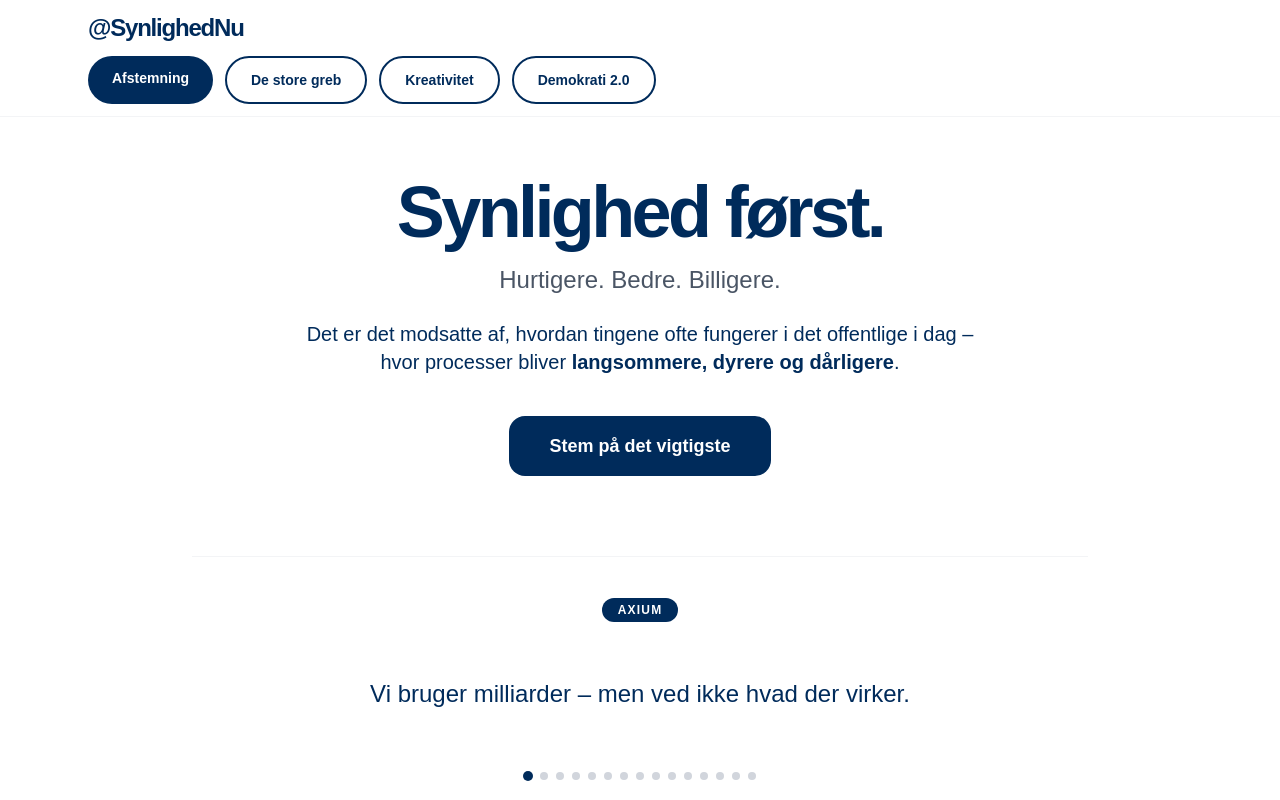
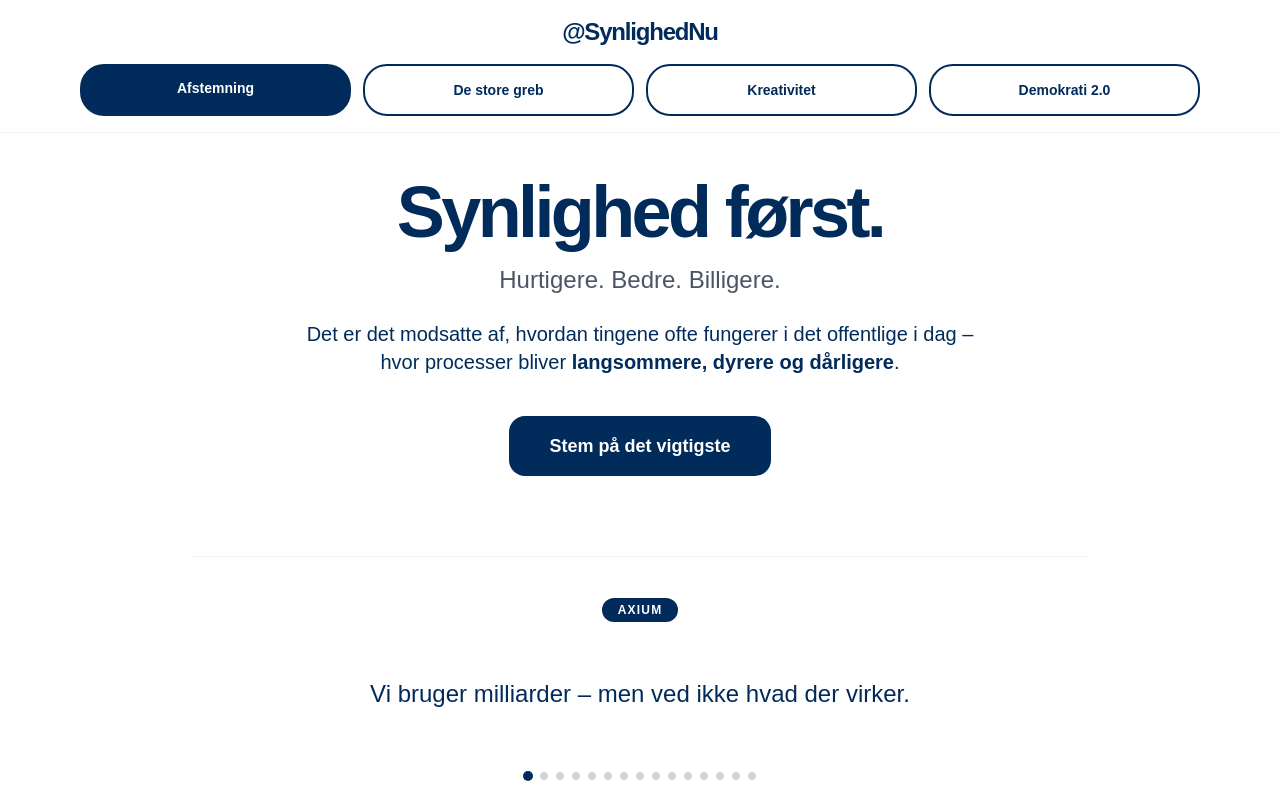
Before and after one commit to synlighed-nu/synlighed-nu-clean, a Next.js app: page / in a window 1280 px wide. Shown: the top 800 px of the page. Built offline with nearby package versions, Linux system fonts and the light colour scheme.

Commit message:
Update _Nav.tsx

```diff
--- a/app/components/_Nav.tsx
+++ b/app/components/_Nav.tsx
@@ -5,43 +5,40 @@ import React from 'react';
 export default function Nav() {
   return (
     <nav className="fixed top-0 left-0 right-0 bg-white/95 backdrop-blur-md z-50 border-b border-gray-100 print:hidden">
-      <div className="max-w-6xl mx-auto px-6 py-3">
+      <div className="max-w-6xl mx-auto px-4 py-4">
 
-        {/* @SynlighedNu som klikbart link */}
+        {/* @SynlighedNu */}
         <a
           href="https://x.com/SynlighedNu"
           target="_blank"
-          className="flex items-center justify-center sm:justify-start gap-2 text-2xl font-semibold tracking-tighter text-[#002B5B] hover:text-[#001B3D] transition-colors mb-3"
+          className="flex justify-center text-2xl font-semibold tracking-tighter text-[#002B5B] hover:text-[#001B3D] mb-4"
         >
-          <span>@SynlighedNu</span>
+          @SynlighedNu
         </a>
 
-        {/* Knapper */}
-        <div className="flex flex-wrap gap-3 justify-center sm:justify-start">
+        {/* Knapper – bedre mobil layout */}
+        <div className="grid grid-cols-2 sm:grid-cols-4 gap-3">
           <a
             href="#afstemning"
-            className="px-6 py-3 bg-[#002B5B] hover:bg-[#001B3D] text-white text-sm font-semibold rounded-3xl transition-colors flex-1 sm:flex-none text-center"
+            className="px-5 py-3.5 bg-[#002B5B] hover:bg-[#001B3D] text-white text-sm font-semibold rounded-3xl transition-colors text-center"
           >
             Afstemning
           </a>
-
           <a
             href="#de-store-greb"
-            className="px-6 py-3 bg-white border-2 border-[#002B5B] hover:bg-[#002B5B] hover:text-white text-[#002B5B] text-sm font-semibold rounded-3xl transition-colors flex-1 sm:flex-none text-center"
+            className="px-5 py-3.5 bg-white border-2 border-[#002B5B] hover:bg-[#002B5B] hover:text-white text-[#002B5B] text-sm font-semibold rounded-3xl transition-colors text-center"
           >
             De store greb
           </a>
-
           <a
             href="#kreativitet"
-            className="px-6 py-3 bg-white border-2 border-[#002B5B] hover:bg-[#002B5B] hover:text-white text-[#002B5B] text-sm font-semibold rounded-3xl transition-colors flex-1 sm:flex-none text-center"
+            className="px-5 py-3.5 bg-white border-2 border-[#002B5B] hover:bg-[#002B5B] hover:text-white text-[#002B5B] text-sm font-semibold rounded-3xl transition-colors text-center"
           >
             Kreativitet
           </a>
-
           <a
             href="#demokrati-2-0"
-            className="px-6 py-3 bg-white border-2 border-[#002B5B] hover:bg-[#002B5B] hover:text-white text-[#002B5B] text-sm font-semibold rounded-3xl transition-colors flex-1 sm:flex-none text-center"
+            className="px-5 py-3.5 bg-white border-2 border-[#002B5B] hover:bg-[#002B5B] hover:text-white text-[#002B5B] text-sm font-semibold rounded-3xl transition-colors text-center"
           >
             Demokrati 2.0
           </a>
```
